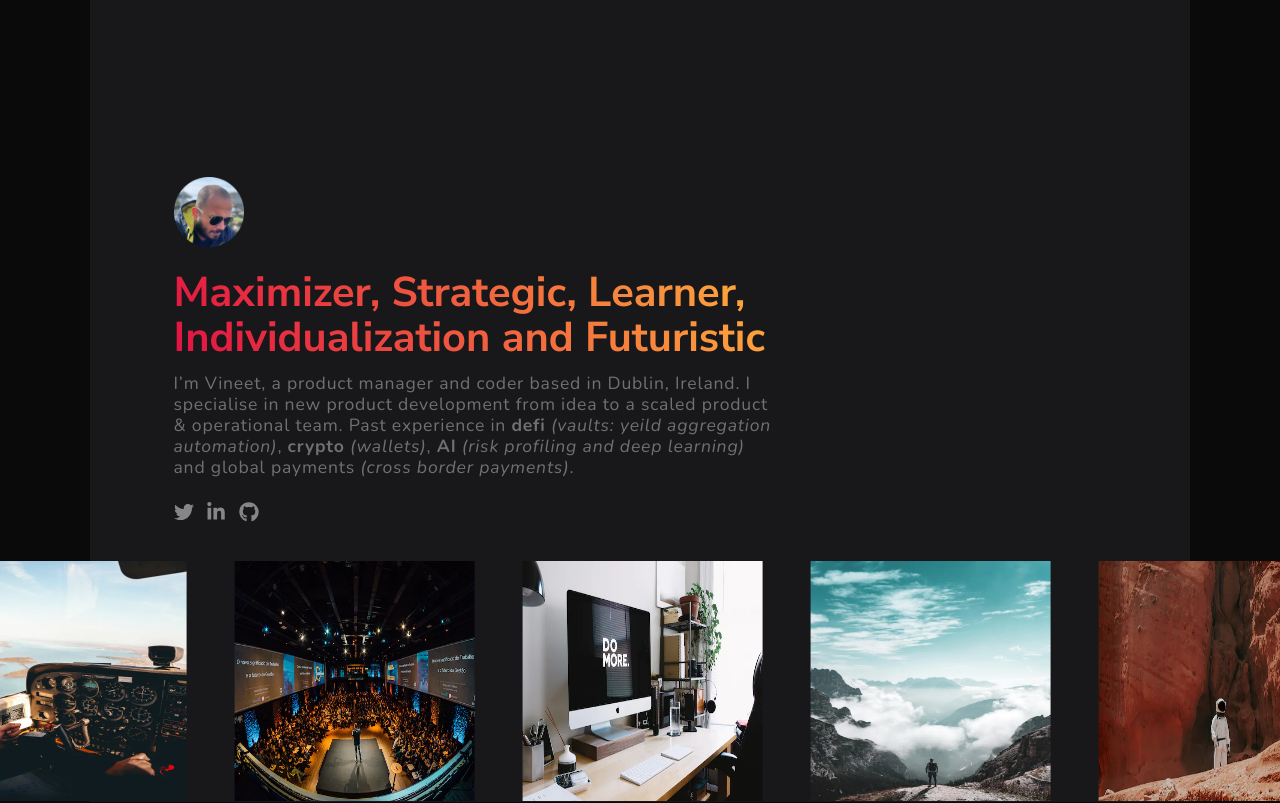
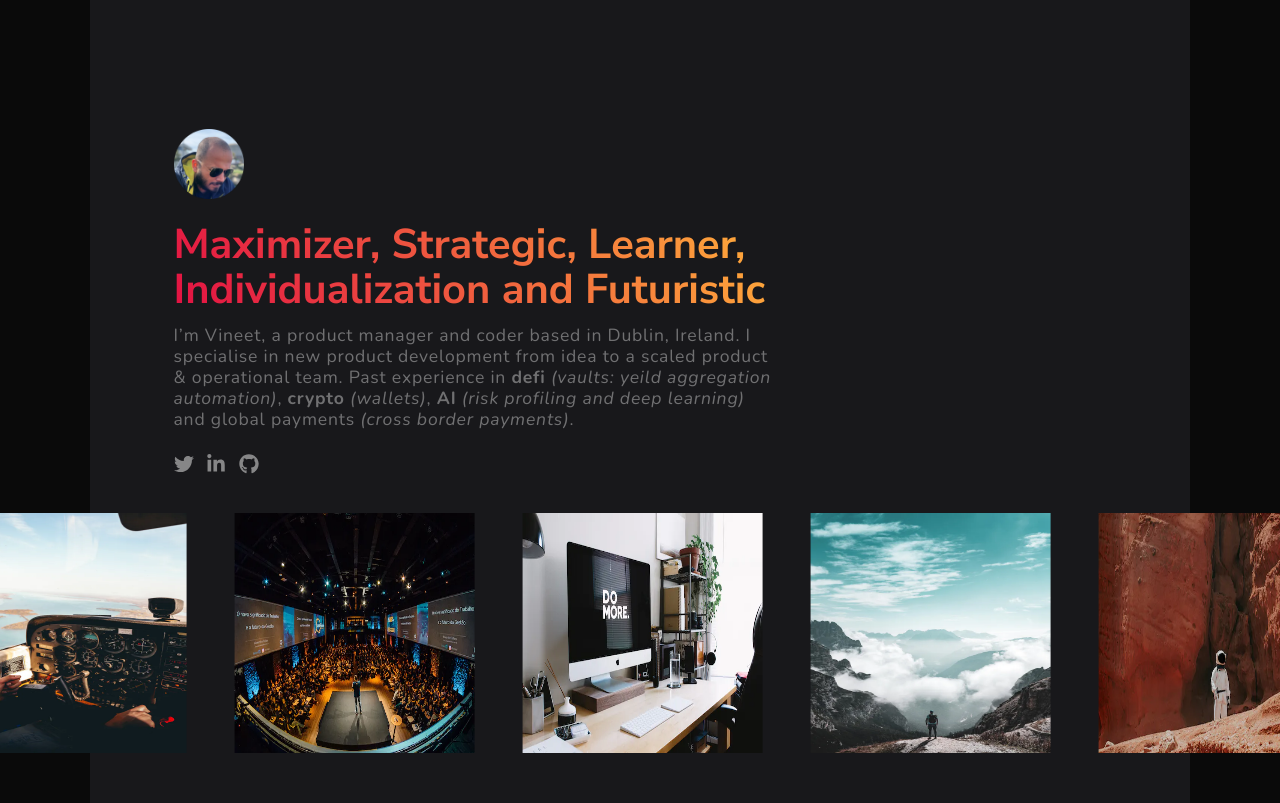
Before and after one commit to vineet-codes/portfolio, a Next.js app: page / in a window 1280 px wide. Shown: the top 803 px of the page. Built offline with nearby package versions, Linux system fonts and the light colour scheme.

Commit message:
hero section

```diff
--- a/pages/index.tsx
+++ b/pages/index.tsx
@@ -6,10 +6,11 @@ import { Head } from 'next/document';
 
 
 const Spacer = styled.div`
-  margin-top: 11rem;
+  margin-top: 8rem;
 `;
 
 const Hero = styled.div`
+  margin-bottom: 15rem;
   width: 95%;
   @media screen and (min-width: 820px) {
     width: 65%;
@@ -61,7 +62,7 @@ const Hero = styled.div`
 
     display: flex;
     flex-direction: row;
-    gap: 3rem;
+    gap: 1rem;
 
     span:nth-child(odd) {
       transform: rotate(2deg);
```
